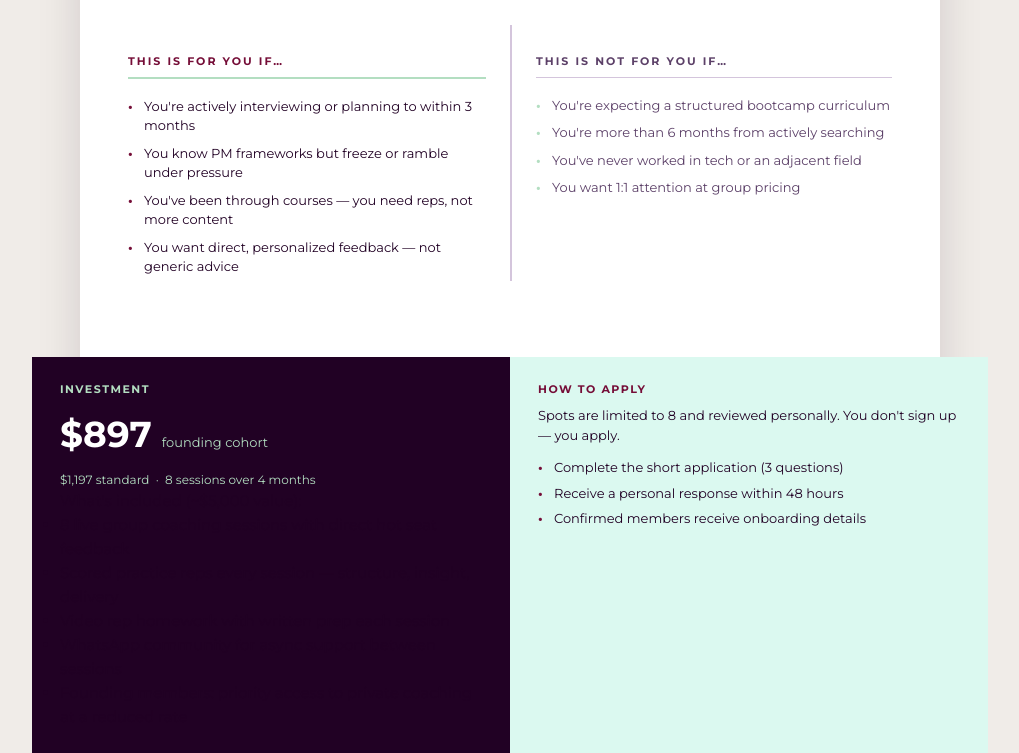
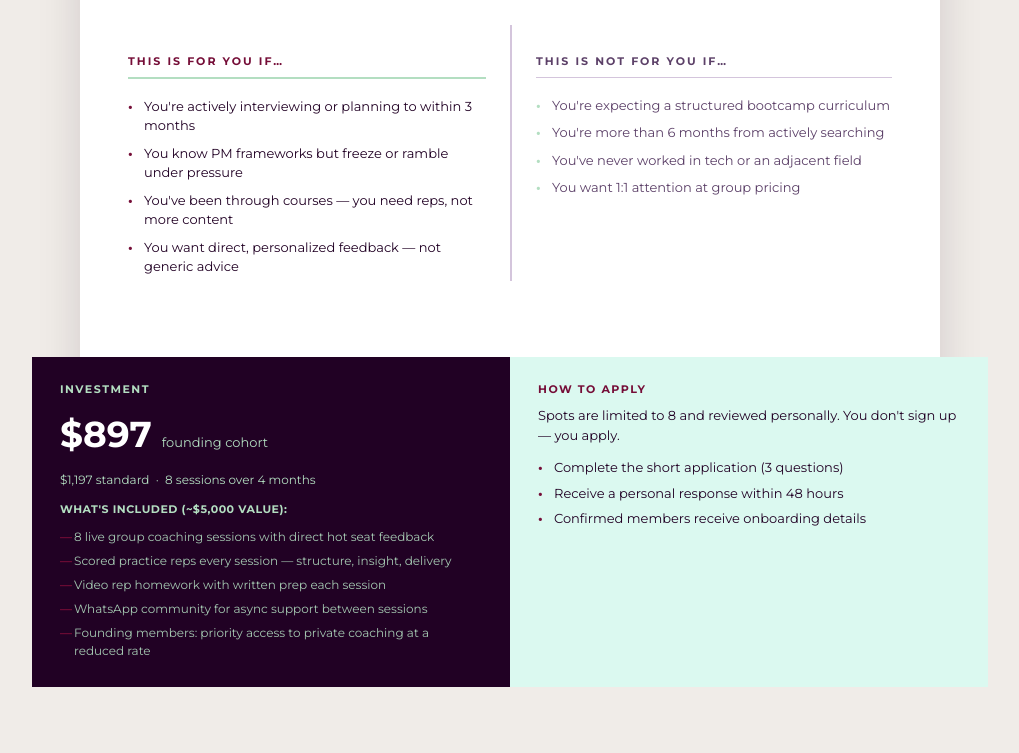
Before and after one commit to josh-atlas/pm-circle-live-reps, a website: page public/index.html in a window 1280 px wide. Shown: the part 1325-2078 px from the top of the page, without its empty margins (130-1149 px from the left). After the commit the page ends 2012 px from the top, so only its background shows below. Drawn offline with Linux system fonts and the light colour scheme.

Commit message:
Fix: add CSS styles for value stack in investment section

```diff
--- a/public/index.html
+++ b/public/index.html
@@ -252,6 +252,32 @@ body {
 }
 .investment .price-sub  { font-size: 12px; color: var(--sage); margin-top: 6px; display: block; }
 .investment .price-note { font-size: 11.5px; color: var(--sage); font-style: italic; margin-top: 8px; display: block; line-height: 1.5; }
+.investment .value-stack { margin-top: 12px; }
+.investment .value-stack-label {
+  font-size: 11px;
+  font-weight: 700;
+  color: var(--sage);
+  letter-spacing: 0.5px;
+  display: block;
+  margin-bottom: 6px;
+  text-transform: uppercase;
+}
+.investment .value-stack ul { list-style: none; padding: 0; margin: 0; }
+.investment .value-stack ul li {
+  font-size: 12px;
+  color: var(--sage);
+  line-height: 1.5;
+  padding: 3px 0 3px 14px;
+  position: relative;
+  opacity: 0.9;
+}
+.investment .value-stack ul li::before {
+  content: "—";
+  position: absolute;
+  left: 0;
+  color: var(--crimson);
+  font-weight: 700;
+}
 
 .apply-box { background: var(--mint); padding: 24px 28px; }
 .apply-box .apply-label {
```
